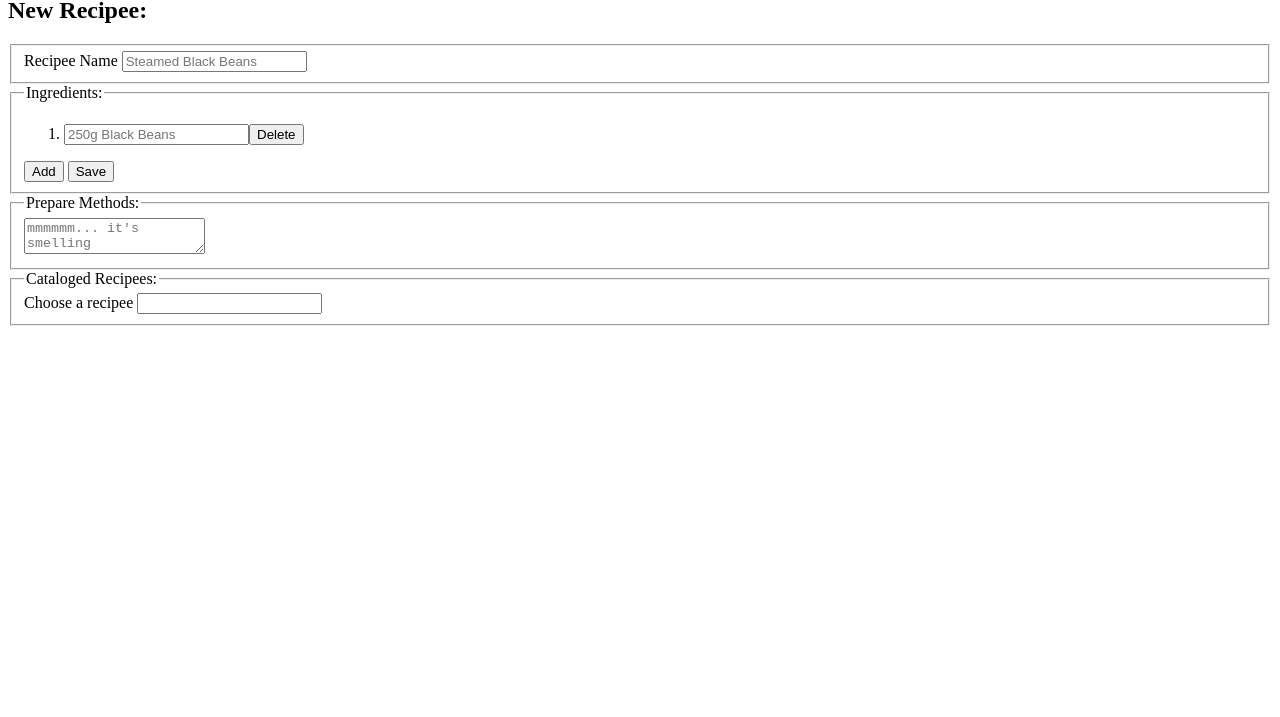
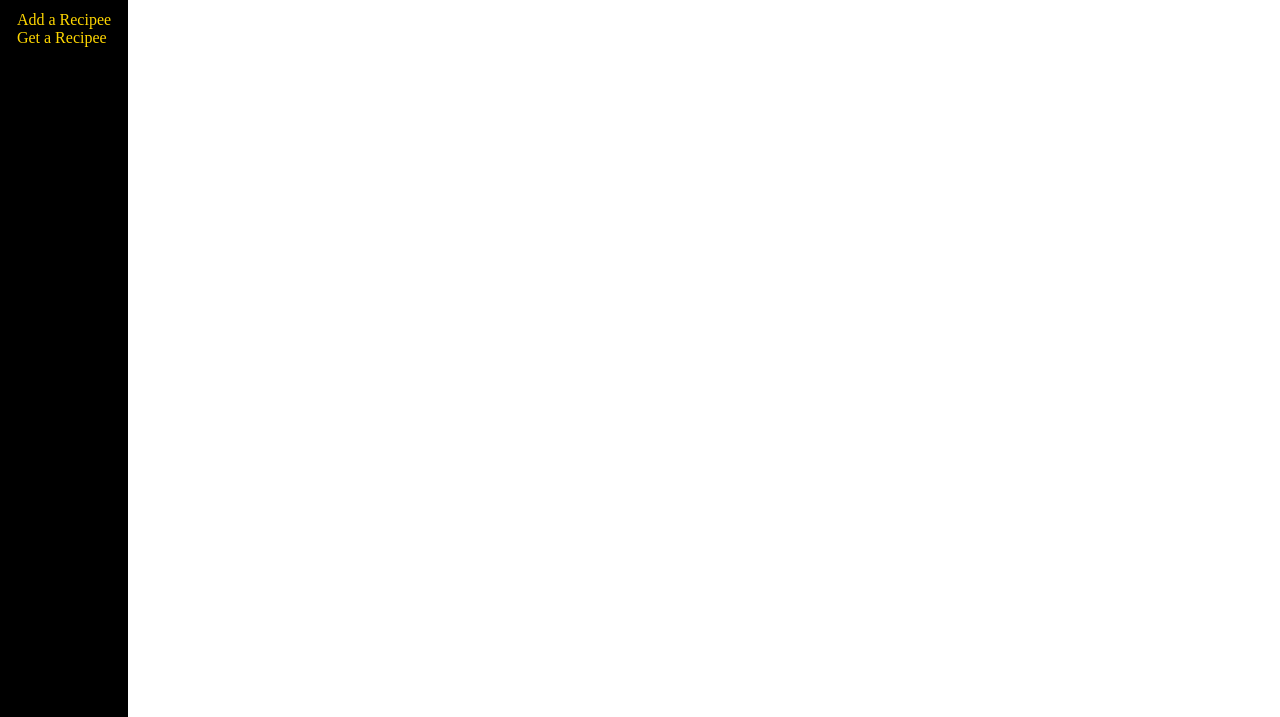
Before and after one commit to joao-mbn/my-recipees, a plain HTML site: page WEB/index.html in a window 1280 px wide. Shown: the part 83-800 px from the top of the page. Drawn offline with Linux system fonts and the light colour scheme; no server answers.

Commit message:
Separating pages. Add functionality to delete ingredient button. Creating a simple SPA routing. Organizing layout.

```diff
--- a/API/recipeesController.js
+++ b/API/recipeesController.js
@@ -4,10 +4,11 @@ exports.recipeesController = async function (endPoint) {
     let response = []
 
     switch (endPoint) {
-        case 'fancyRecipees':
+        case 'getFancyRecipees':
             response = ['Cinnamon and Banana Sugarless Cake', 'Pumpkins with Cocoa and Peanut Butter']
             break;
 
+        case 'getRecipees':
         default:
             response = await recipeesRepository.getRecipees();
             break;
--- a/WEB/createRecipee.js
+++ b/WEB/addRecipee/addRecipee.js
@@ -1,6 +1,3 @@
-import { httpGet } from './httpService.js';
-
-var recipeesDatalist = document.getElementById('recipees-datalist');
 var ingredientsList = document.getElementById('ingredients-list');
 var addIngredientsButton = document.getElementById('add-ingredients-button');
 var newRecipeeForm = document.getElementById('new-recipee');
@@ -9,17 +6,7 @@ var recipeeNameText = document.getElementById('recipee-name');
 addIngredientsButton.addEventListener('click', event => { addIngredient() });
 newRecipeeForm.addEventListener('submit', event => { postRecipee() });
 
-getRecipees();
-
-function getRecipees() {
-    var recipees = JSON.parse(httpGet('recipees')).response.map(obj => obj.recipeeName);
-
-    for (let i = 0; i < recipees.length; i++) {
-        var recipeeOption = document.createElement('OPTION');
-        recipeeOption.value = recipees[i];
-        recipeesDatalist.appendChild(recipeeOption);
-    }
-}
+addIngredient();
 
 function addIngredient() {
     var li = document.createElement('LI')
@@ -31,10 +18,16 @@ function addIngredient() {
     var deleteButton = document.createElement('INPUT')
     deleteButton.type = 'button'
     deleteButton.value = 'Delete'
+    deleteButton.addEventListener('click', event => { deleteIngredient(event) });
 
     li.appendChild(input)
     li.appendChild(deleteButton)
     ingredientsList.appendChild(li)
+}
+
+function deleteIngredient(event) {
+    var deleteButton = event.target;
+    deleteButton.parentElement.remove();
 }
 
 function postRecipee() {
--- a/WEB/index.html
+++ b/WEB/index.html
@@ -10,60 +10,19 @@
 </head>
 
 <body>
-    <h1>My Recipees</h1>
 
-    <section>
+    <aside class="side-bar">
+        <h1>My Recipees</h1>
 
-        <h2>New Recipee:</h2>
+        <nav class="side-nav">
+            <a href="#" onclick="goTo('add')">Add a Recipee</a>
+            <a href="#" onclick="goTo('get')">Get a Recipee</a>
+        </nav>
+    </aside>
 
-        <form id="new-recipee">
+    <div id="main-page"></div>
 
-            <fieldset>
-                <label for="recipee-name">Recipee Name</label>
-                <input type="text" id="recipee-name" placeholder="Steamed Black Beans" required maxlength="256">
-            </fieldset>
-
-            <fieldset>
-                <legend>Ingredients:</legend>
-
-                <ol id="ingredients-list" class="ingredients-list">
-                    <li>
-                        <input type="text" placeholder="250g Black Beans"><input type="button" value="Delete">
-                    </li>
-                </ol>
-
-                <input type="button" id="add-ingredients-button" value="Add">
-                <input type="submit" value="Save">
-            </fieldset>
-
-            <fieldset>
-                <legend>Prepare Methods: </legend>
-                <textarea name="prepare-methods" id="" placeholder="mmmmmm... it's smelling"></textarea>
-            </fieldset>
-
-        </form>
-
-    </section>
-    <section>
-
-        <form>
-
-            <fieldset>
-                <legend>Cataloged Recipees:</legend>
-
-                <label for="cataloged-recipees-dropdown">Choose a recipee</label>
-                <input type="text" id="cataloged-recipees-dropdown" list="recipees-datalist">
-                <datalist id="recipees-datalist">
-                    <!-- dinamically generated -->
-                </datalist>
-            </fieldset>
-
-        </form>
-
-    </section>
-
-    <script type="module" src="createRecipee.js"></script>
-
+    <script src="./route.js"></script>
 </body>
 
 </html>
--- /dev/null
+++ b/WEB/route.js
@@ -0,0 +1,11 @@
+const routes = {
+    "add": "./addRecipee/add.html",
+    "get": "./getRecipees/get.html",
+};
+
+var mainPage = document.getElementById('main-page');
+
+function goTo(page) {
+    var route = routes[page] ?? routes['get']
+    mainPage.innerHTML = `<object type="text/html" data="${route}" class="container" ></object>`
+}
--- a/WEB/styles.css
+++ b/WEB/styles.css
@@ -1,3 +1,33 @@
+body {
+    margin: 0;
+    display: flex;
+}
+
+a {
+    text-decoration: none;
+    color: gold;
+}
+
+.side-bar {
+    background-color: black;
+    color: white;
+    width: 10vw;
+    height: 100vh;
+    display: flex;
+    flex-direction: column;
+    align-items: center;
+}
+
+.side-nav {
+    display: flex;
+    flex-direction: column;
+}
+
+.container {
+    width: 50vw;
+    height: 50vh;
+}
+
 .ingredients-list {
     display: flex;
     flex-direction: column;
```
Also changed, not shown: WEB/addRecipee/add.html (added, +32 -0 lines), WEB/getRecipees/get.html (added, +18 -0 lines), WEB/getRecipees/getRecipee.js (added, +15 -0 lines).
